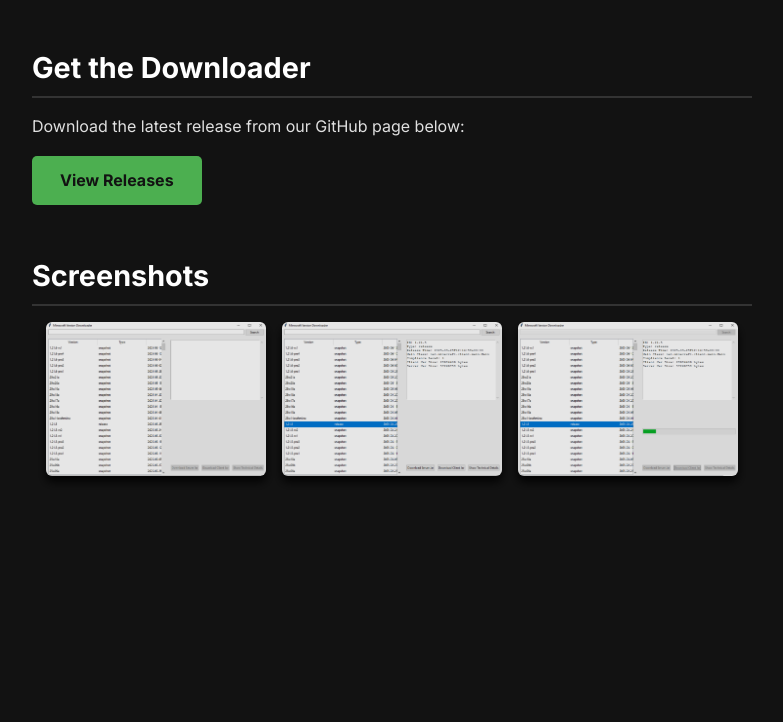
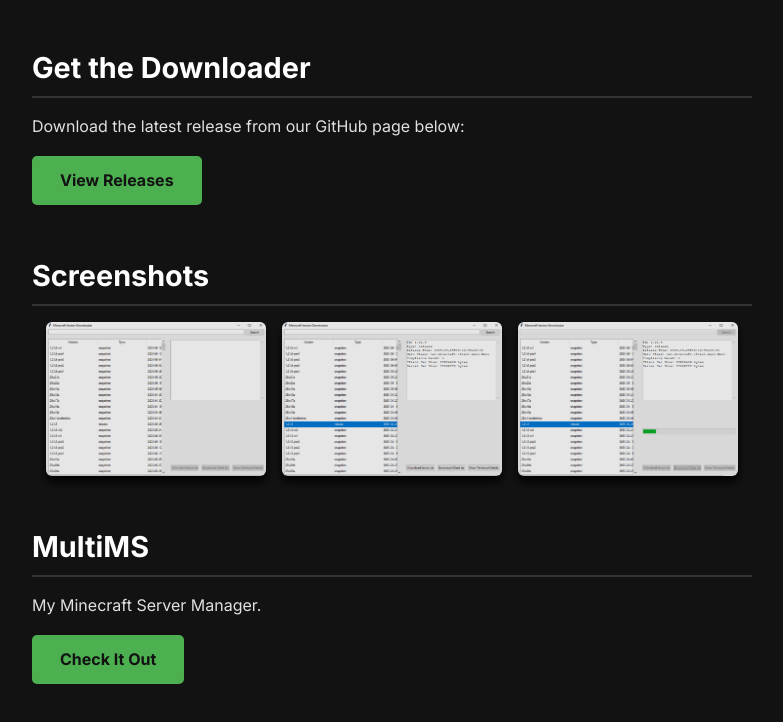
Before and after one commit to MagicDippyEgg/Minecraft-Version-Downloader, a plain HTML site: page index.html in a window 1280 px wide. Shown: the part 444-1166 px from the top of the page, without its empty margins (248-1031 px from the left). Before the commit the page ends 1048 px from the top, so only its background shows below. Drawn offline with Linux system fonts and the light colour scheme.

Commit message:
Update index.html

```diff
--- a/index.html
+++ b/index.html
@@ -53,7 +53,22 @@
         <img src="Screenshot3.png" alt="Screenshot 3" tabindex="0" />
       </div>
     </section>
-  </main>
+
+
+      <section class="multims">
+      <h2>MultiMS</h2>
+      <p>
+        My Minecraft Server Manager.
+      </p>
+      <a
+        href="multims.html"
+		class="btn"
+      >
+        Check It Out
+      </a>
+    </section>
+	  </main>
+
 
   <footer>
     <p></p>
```
